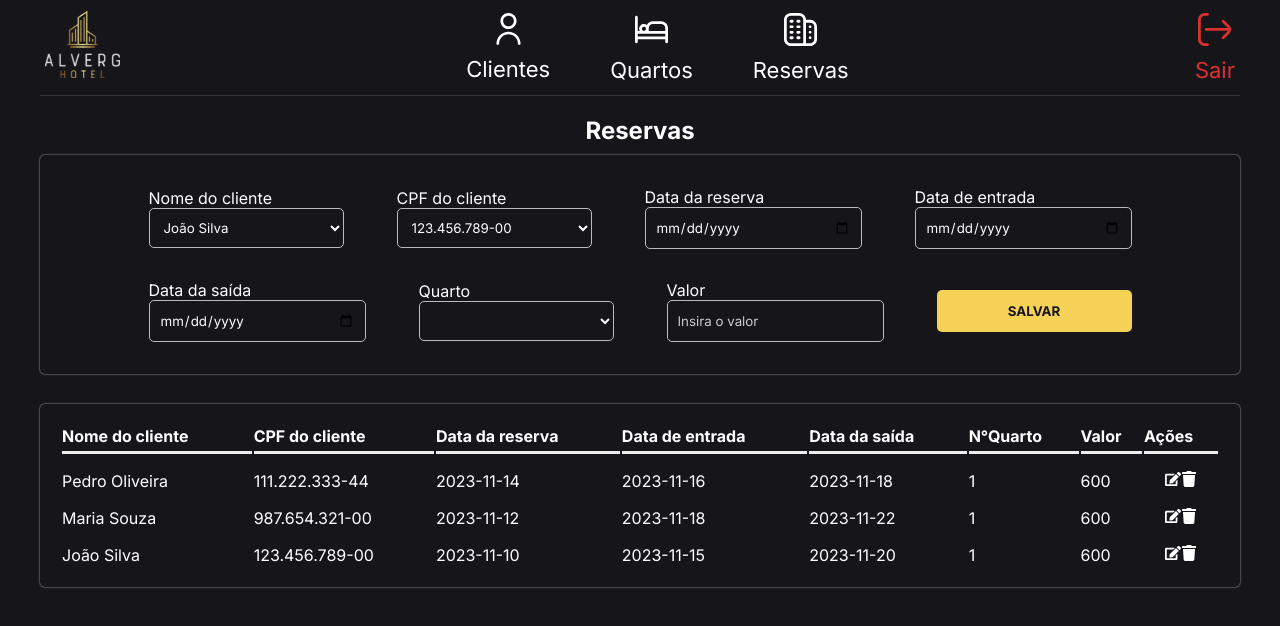
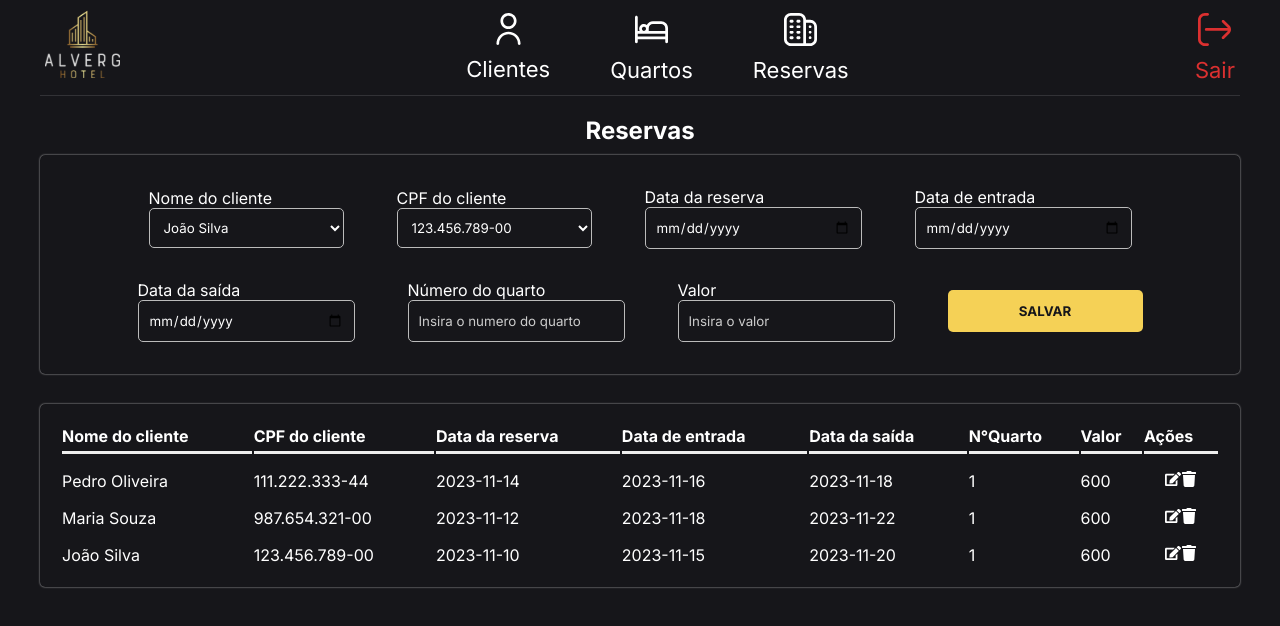
Before and after one commit to giovanamiranda03/PI-02-2023-Hotel, a React (Create React App) app: page /reservations in a window 1280 px wide. Shown: the top 626 px of the page. Built offline with nearby package versions, Linux system fonts and the light colour scheme; data requests are answered from the project's data file.

Commit message:
select quarto para input

```diff
--- a/src/components/Reservations/Form.js
+++ b/src/components/Reservations/Form.js
@@ -103,16 +103,16 @@ const Form = ({ getReservations, clients, rooms, onEdit, setOnEdit }) => {
   const handleSubmit = async (e) => {
     e.preventDefault();
 
-    // if (
-    //   !selectedCliente ||
-    //   !dataReserva ||
-    //   !dataEntrada ||
-    //   !dataSaida ||
-    //   !selectedQuarto ||
-    //   !valor
-    // ) {
-    //   return toast.warn('Preencha todos os campos!');
-    // }
+    if (
+      !selectedCliente ||
+      !dataReserva ||
+      !dataEntrada ||
+      !dataSaida ||
+      !selectedQuarto ||
+      !valor
+    ) {
+      return toast.warn('Preencha todos os campos!');
+    }
 
     const cpf_cliente = clients.find((c) => c.id === selectedCliente)?.cpf;
     const id_quarto = selectedQuarto;
@@ -202,19 +202,8 @@ const Form = ({ getReservations, clients, rooms, onEdit, setOnEdit }) => {
         <Input placeholder="Data de saída" name="data_saida" type="date" />
       </InputArea>
       <InputArea>
-        <Label>Quarto</Label>
-        <Select
-          name="id_quarto"
-          value={selectedQuarto}
-          onChange={(e) => onQuartoChange(e.target.value)}
-        >
-          {rooms && rooms.map((quarto) => (
-            <option key={quarto.id} value={quarto.id}>
-              {quarto.id}
-            </option>
-          ))}
-        </Select>
-
+        <Label>Número do quarto</Label>
+        <Input placeholder="Insira o numero do quarto" name="id_quarto" type="number" />
       </InputArea>
       <InputArea>
         <Label>Valor</Label>
```
